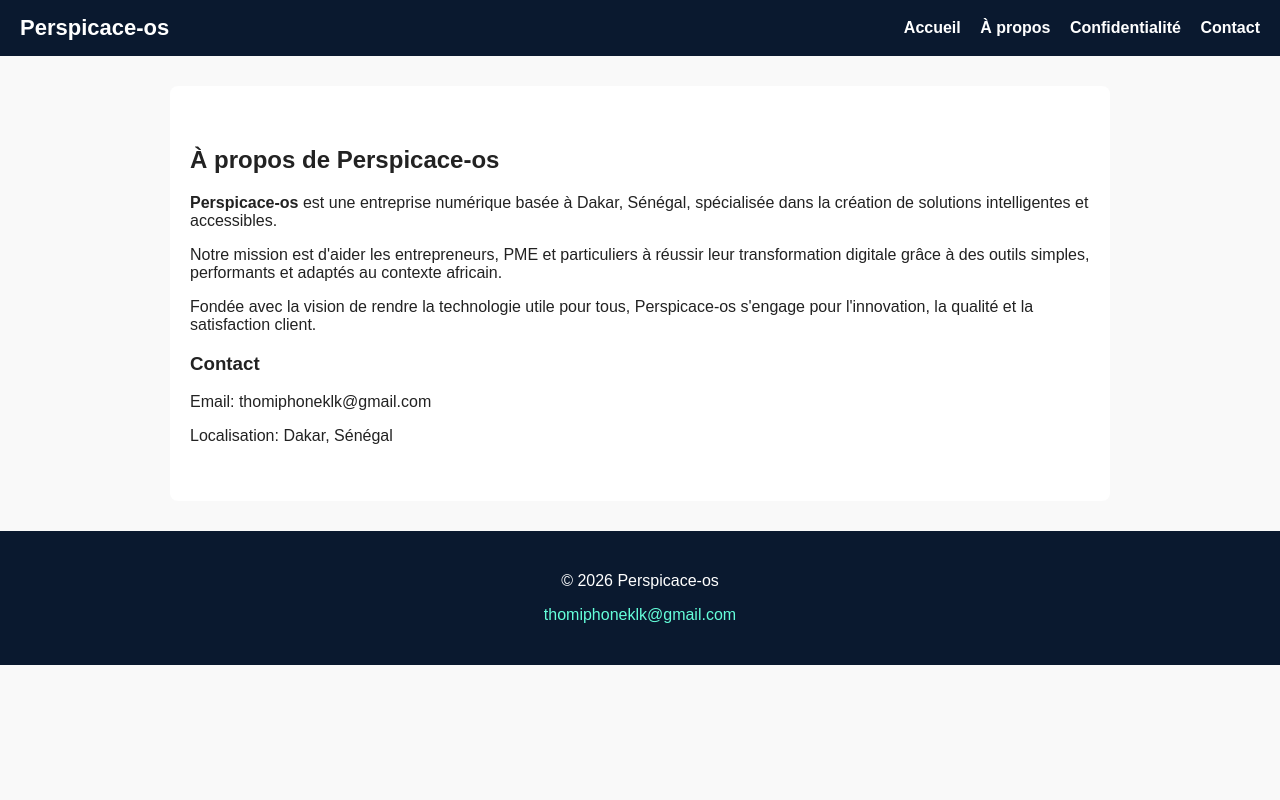
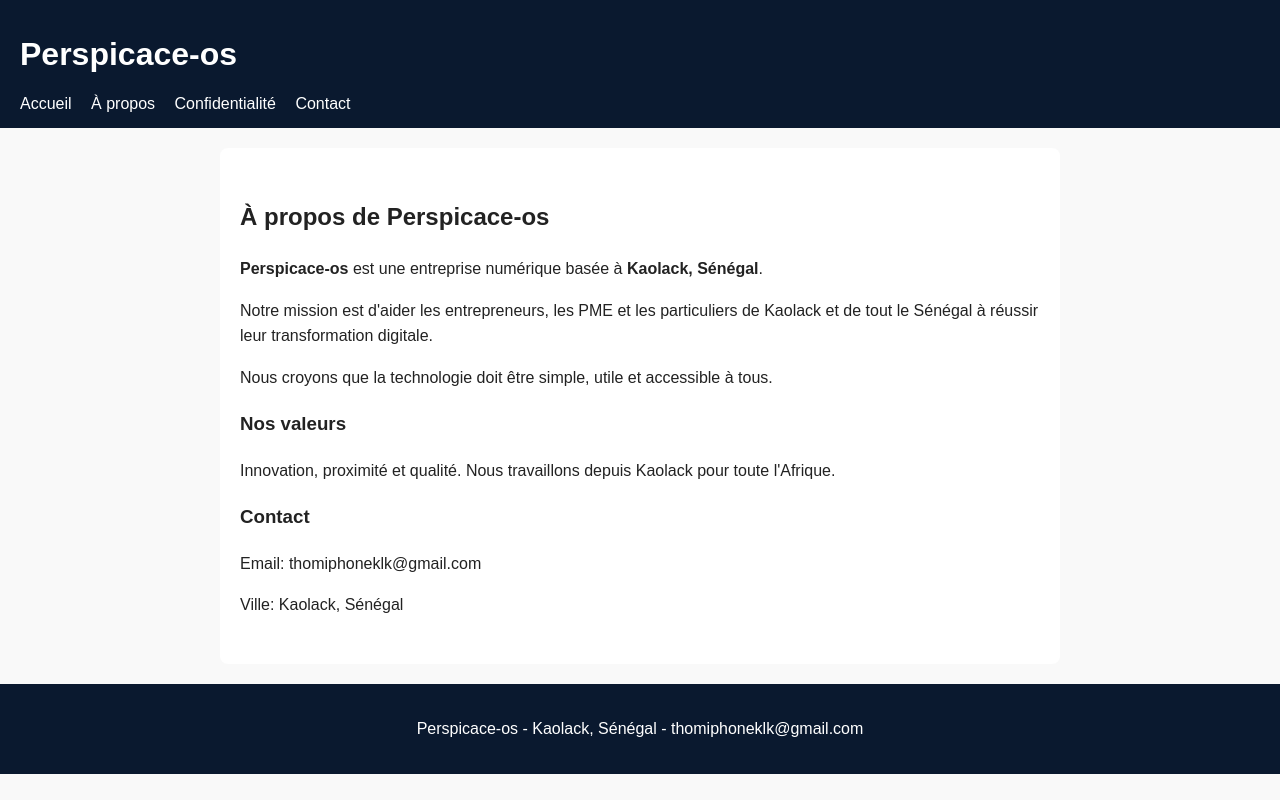
Before and after one commit to thomiphoneklk-cmyk/Perspicace-os, a plain HTML site: page about.html in a window 1280 px wide. Drawn offline with Linux system fonts and the light colour scheme.

Commit message:
Update about.html

```diff
--- a/about.html
+++ b/about.html
@@ -3,15 +3,13 @@
 <head>
   <meta charset="UTF-8">
   <meta name="viewport" content="width=device-width, initial-scale=1.0">
-  <title>À propos - Perspicace-os</title>
+  <title>À propos - Perspicace-os - Kaolack</title>
   <style>
-    body{font-family:Arial,sans-serif;margin:0;padding:0;background:#f9f9f9;color:#222}
-    header{background:#0a192f;color:white;padding:15px 20px;display:flex;justify-content:space-between;align-items:center}
-    header h1{margin:0;font-size:22px}
-    nav a{color:white;margin-left:15px;text-decoration:none;font-weight:bold}
-    .content{padding:40px 20px;max-width:900px;margin:30px auto;background:white;border-radius:8px}
-    footer{background:#0a192f;color:white;text-align:center;padding:25px;margin-top:30px}
-    footer a{color:#64ffda;text-decoration:none}
+    body{font-family:Arial,sans-serif;margin:0;background:#f9f9f9;color:#222}
+    header{background:#0a192f;color:white;padding:15px 20px}
+    nav a{color:white;margin-right:15px;text-decoration:none}
+    .content{padding:30px 20px;max-width:800px;margin:20px auto;background:white;border-radius:8px;line-height:1.6}
+    footer{background:#0a192f;color:white;text-align:center;padding:20px}
   </style>
 </head>
 <body>
@@ -26,16 +24,17 @@
 </header>
 <div class="content">
   <h2>À propos de Perspicace-os</h2>
-  <p><strong>Perspicace-os</strong> est une entreprise numérique basée à Dakar, Sénégal, spécialisée dans la création de solutions intelligentes et accessibles.</p>
-  <p>Notre mission est d'aider les entrepreneurs, PME et particuliers à réussir leur transformation digitale grâce à des outils simples, performants et adaptés au contexte africain.</p>
-  <p>Fondée avec la vision de rendre la technologie utile pour tous, Perspicace-os s'engage pour l'innovation, la qualité et la satisfaction client.</p>
+  <p><strong>Perspicace-os</strong> est une entreprise numérique basée à <strong>Kaolack, Sénégal</strong>.</p>
+  <p>Notre mission est d'aider les entrepreneurs, les PME et les particuliers de Kaolack et de tout le Sénégal à réussir leur transformation digitale.</p>
+  <p>Nous croyons que la technologie doit être simple, utile et accessible à tous.</p>
+  <h3>Nos valeurs</h3>
+  <p>Innovation, proximité et qualité. Nous travaillons depuis Kaolack pour toute l'Afrique.</p>
   <h3>Contact</h3>
   <p>Email: thomiphoneklk@gmail.com</p>
-  <p>Localisation: Dakar, Sénégal</p>
+  <p>Ville: Kaolack, Sénégal</p>
 </div>
 <footer>
-  <p>&copy; 2026 Perspicace-os</p>
-  <p><a href="mailto:thomiphoneklk@gmail.com">thomiphoneklk@gmail.com</a></p>
+  <p>Perspicace-os - Kaolack, Sénégal - thomiphoneklk@gmail.com</p>
 </footer>
 </body>
 </html>
```
